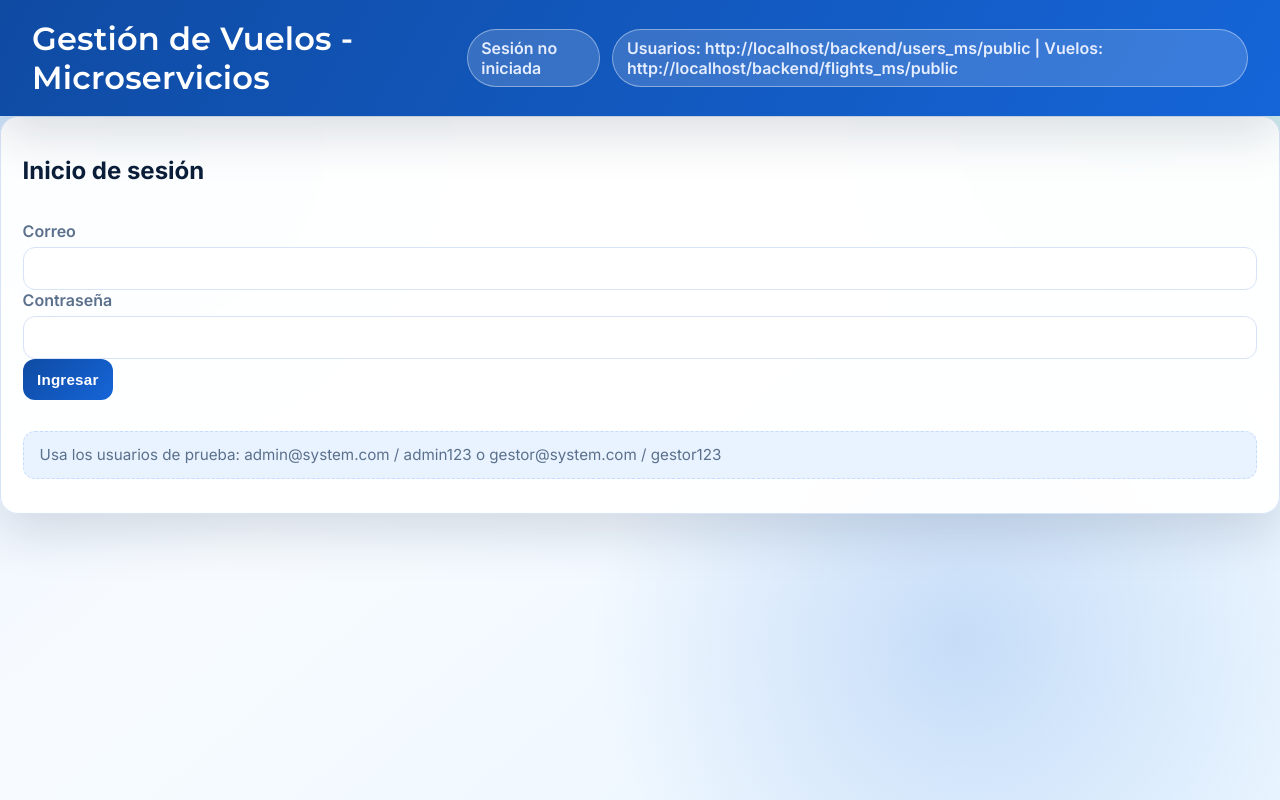
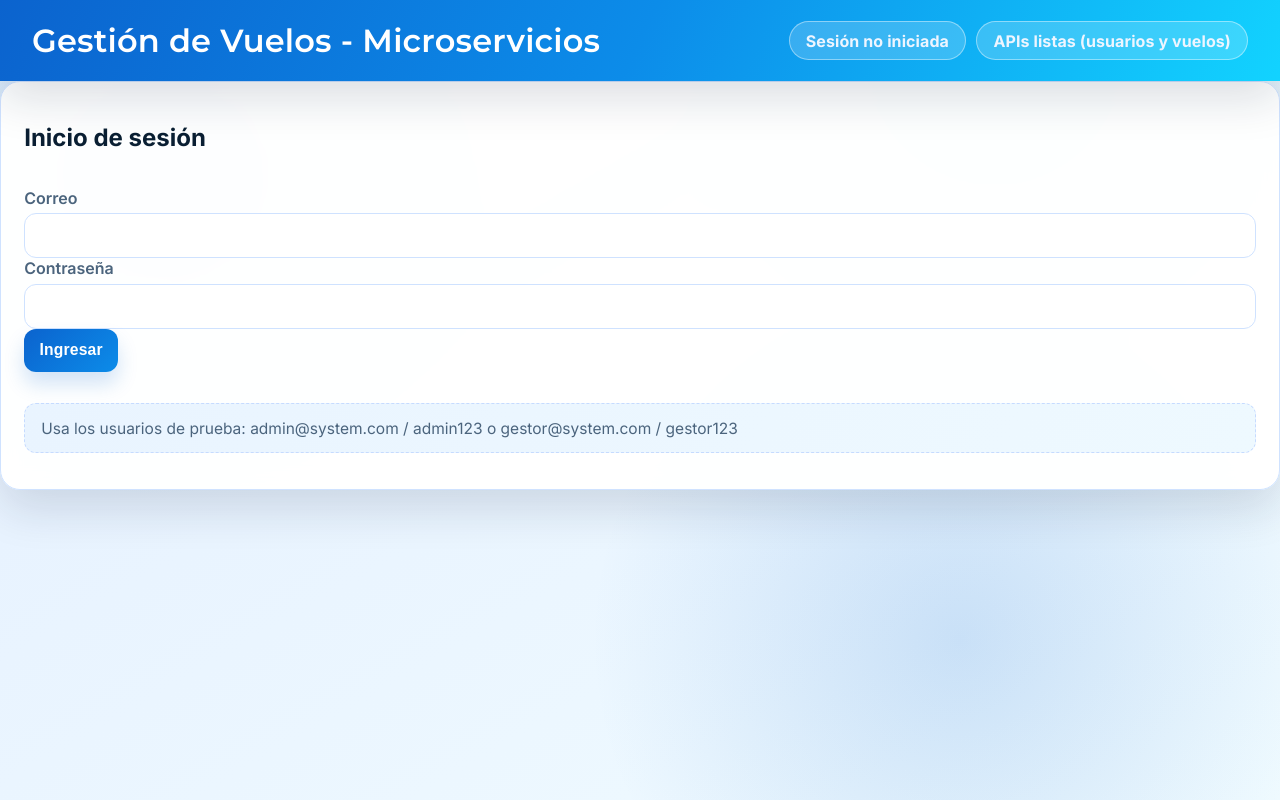
Before and after one commit to Joel-Baez/prototipo, a PHP site: page / in a window 1280 px wide. Run offline with PHP 8.4, Linux system fonts and the light colour scheme.

Commit message:
Enhance flight search UX and UI clarity

```diff
--- a/frontend/css/styles.css
+++ b/frontend/css/styles.css
@@ -1,16 +1,16 @@
 @import url('https://fonts.googleapis.com/css2?family=Inter:wght@400;600;700&family=Montserrat:wght@600&display=swap');
 
 :root {
-    --primary: #1565d8;
-    --primary-dark: #0f4ba3;
-    --accent: #18a0fb;
-    --accent-2: #1ec8a5;
-    --surface: rgba(255, 255, 255, 0.95);
-    --border: #d7e3f7;
-    --text: #0b1f3a;
-    --muted: #5b708c;
-    --shadow: 0 18px 50px rgba(11, 31, 58, 0.15);
-    --bg: linear-gradient(140deg, #e8f0ff 0%, #f7fbff 40%, #e9f5ff 100%);
+    --primary: #0c8ce9;
+    --primary-dark: #0b63ce;
+    --accent: #12d3ff;
+    --accent-2: #34d399;
+    --surface: rgba(255, 255, 255, 0.96);
+    --border: #cfe2ff;
+    --text: #0a1f33;
+    --muted: #4b647d;
+    --shadow: 0 18px 46px rgba(11, 31, 58, 0.14);
+    --bg: linear-gradient(150deg, #f4f8ff 0%, #e8f3ff 35%, #f0fbff 100%);
 }
 
 * { box-sizing: border-box; }
@@ -19,9 +19,9 @@ body {
     font-family: 'Inter', system-ui, -apple-system, sans-serif;
     margin: 0;
     min-height: 100vh;
-    background: radial-gradient(circle at 12% 20%, rgba(24, 160, 251, 0.20), transparent 26%),
-        radial-gradient(circle at 88% 12%, rgba(30, 200, 165, 0.25), transparent 25%),
-        radial-gradient(circle at 75% 80%, rgba(15, 101, 216, 0.18), transparent 32%),
+    background: radial-gradient(circle at 12% 20%, rgba(12, 140, 233, 0.18), transparent 26%),
+        radial-gradient(circle at 78% 8%, rgba(52, 211, 153, 0.22), transparent 25%),
+        radial-gradient(circle at 75% 80%, rgba(11, 99, 206, 0.16), transparent 32%),
         var(--bg);
     color: var(--text);
 }
@@ -33,10 +33,11 @@ header {
     display: flex;
     justify-content: space-between;
     align-items: center;
-    background: linear-gradient(120deg, var(--primary-dark), var(--primary));
+    background: linear-gradient(115deg, var(--primary-dark), var(--primary), var(--accent));
     color: white;
-    padding: 1.2rem 2rem;
+    padding: 1.3rem 2rem;
     box-shadow: var(--shadow);
+    backdrop-filter: blur(10px);
 }
 
 h1 {
@@ -48,36 +49,39 @@ h1 {
 
 .status-bar {
     display: flex;
-    gap: 0.75rem;
+    gap: 0.65rem;
     align-items: center;
+    flex-wrap: wrap;
+    justify-content: flex-end;
 }
 
 .pill {
     display: inline-flex;
     align-items: center;
     gap: 0.45rem;
-    padding: 0.5rem 0.85rem;
+    padding: 0.55rem 1rem;
     border-radius: 999px;
-    border: 1px solid rgba(255,255,255,0.4);
-    background: rgba(255,255,255,0.16);
-    color: #e5edff;
-    font-weight: 600;
+    border: 1px solid rgba(255,255,255,0.42);
+    background: rgba(255,255,255,0.18);
+    color: #eef5ff;
+    font-weight: 700;
+    letter-spacing: 0.1px;
 }
 
 .grid {
     display: grid;
     grid-template-columns: repeat(auto-fit, minmax(360px, 1fr));
-    gap: 1.4rem;
-    margin: 1.4rem;
+    gap: 1.5rem;
+    margin: 1.5rem;
 }
 
 .card {
     background: var(--surface);
-    padding: 1.2rem 1.35rem;
+    padding: 1.3rem 1.45rem;
     border: 1px solid var(--border);
-    border-radius: 18px;
+    border-radius: 20px;
     box-shadow: var(--shadow);
-    backdrop-filter: blur(8px);
+    backdrop-filter: blur(10px);
     display: flex;
     flex-direction: column;
     gap: 1rem;
@@ -88,6 +92,8 @@ h1 {
     align-items: center;
     justify-content: space-between;
     gap: 0.75rem;
+    border-bottom: 1px solid var(--border);
+    padding-bottom: 0.4rem;
 }
 
 .inline-controls { display: flex; gap: 0.6rem; align-items: center; }
@@ -106,10 +112,10 @@ h1 {
 form label { font-weight: 600; color: var(--muted); display: grid; gap: 0.35rem; }
 
 input, select, button {
-    padding: 0.75rem 0.9rem;
+    padding: 0.78rem 0.95rem;
     border: 1px solid var(--border);
     border-radius: 12px;
-    font-size: 0.95rem;
+    font-size: 0.98rem;
     background: #fff;
     transition: border-color 120ms ease, box-shadow 120ms ease;
 }
@@ -128,6 +134,7 @@ button {
     transition: transform 120ms ease, box-shadow 140ms ease, opacity 160ms ease;
     font-weight: 700;
     letter-spacing: 0.2px;
+    box-shadow: 0 12px 20px rgba(11, 99, 206, 0.18);
 }
 
 button:hover { transform: translateY(-1px); box-shadow: 0 12px 24px rgba(37, 99, 235, 0.28); }
@@ -152,11 +159,11 @@ table {
     font-size: 0.93rem;
 }
 
-th, td { padding: 0.65rem 0.85rem; text-align: left; }
+th, td { padding: 0.7rem 0.95rem; text-align: left; }
 
 th {
-    background: linear-gradient(90deg, #e1ebff, #eef3ff);
-    color: #0f2f63;
+    background: linear-gradient(90deg, #deedff, #edf4ff);
+    color: #0c2f60;
     letter-spacing: 0.02em;
     font-weight: 700;
     border-bottom: 1px solid var(--border);
@@ -169,10 +176,10 @@ tbody tr:hover { background: #ebf3ff; }
 .hidden { display: none; }
 
 .note {
-    font-size: 0.95rem;
+    font-size: 0.97rem;
     color: var(--muted);
-    background: #e9f3ff;
-    padding: 0.85rem 1rem;
+    background: linear-gradient(120deg, #e9f4ff, #eef9ff);
+    padding: 0.9rem 1rem;
     border-radius: 12px;
     border: 1px dashed #c6dbff;
 }
--- a/frontend/index.html
+++ b/frontend/index.html
@@ -143,9 +143,9 @@
                 </div>
             </div>
             <form id="searchForm" class="stacked">
-                <input type="text" name="origin" placeholder="Origen" />
-                <input type="text" name="destination" placeholder="Destino" />
-                <input type="date" name="date" />
+                <input type="text" name="origin" placeholder="Origen (ej. Bogotá)" />
+                <input type="text" name="destination" placeholder="Destino (ej. Medellín)" />
+                <input type="date" name="date" placeholder="AAAA-MM-DD" />
                 <button type="submit">Buscar</button>
             </form>
             <div class="table-wrapper">
--- a/frontend/js/app.js
+++ b/frontend/js/app.js
@@ -30,8 +30,9 @@ const USERS_API = (usersApiOverride
 const FLIGHTS_API = (flightsApiOverride
     || (isDevPort ? guessedFlightsApi : `${BASE_URL}/backend/flights_ms/public`)).replace(/\/$/, '');
 
+// Mostrar solo un estado resumido (sin rutas completas) para mayor claridad en UI
 if (endpointsInfo) {
-    endpointsInfo.textContent = `Usuarios: ${USERS_API} | Vuelos: ${FLIGHTS_API}`;
+    endpointsInfo.textContent = 'APIs listas (usuarios y vuelos)';
 }
 
 // Preferimos sessionStorage para que el token se mantenga solo durante la sesión activa
@@ -139,6 +140,7 @@ loginForm.addEventListener('submit', async (e) => {
     }
     if (data.role === 'gestor') {
         loadReservations();
+        loadSearchFlights();
     }
 });
 
@@ -185,6 +187,7 @@ async function restoreSession() {
     if (data.role === 'gestor') {
         loadFlights();
         loadReservations();
+        loadSearchFlights();
     }
 }
 
@@ -406,10 +409,10 @@ async function deleteFlight(id) {
 
 // Gestor actions
 const searchForm = document.getElementById('searchForm');
-searchForm.addEventListener('submit', async (e) => {
-    e.preventDefault();
-    const params = new URLSearchParams(Object.fromEntries(new FormData(searchForm))).toString();
-    const res = await fetch(`${FLIGHTS_API}/flights?${params}`, { headers: authHeaders() });
+async function loadSearchFlights(formData = null) {
+    const params = formData ? new URLSearchParams(formData).toString() : '';
+    const url = params ? `${FLIGHTS_API}/flights?${params}` : `${FLIGHTS_API}/flights`;
+    const res = await fetch(url, { headers: authHeaders() });
     if (!res.ok) return handleError(res);
     const data = await res.json();
     renderTable('searchTable', data, [
@@ -421,6 +424,19 @@ searchForm.addEventListener('submit', async (e) => {
         'nave_name',
         (row) => row.price,
     ]);
+}
+
+searchForm.addEventListener('submit', async (e) => {
+    e.preventDefault();
+    const sanitized = Object.fromEntries(
+        Array.from(new FormData(searchForm)).map(([k, v]) => [k, v.trim()])
+    );
+    // Convertir fechas al formato esperado YYYY-MM-DD
+    if (sanitized.date && sanitized.date.includes('/')) {
+        const [d, m, y] = sanitized.date.split('/');
+        sanitized.date = `${y}-${m}-${d}`;
+    }
+    await loadSearchFlights(sanitized);
 });
 
 const reservationForm = document.getElementById('reservationForm');
```
